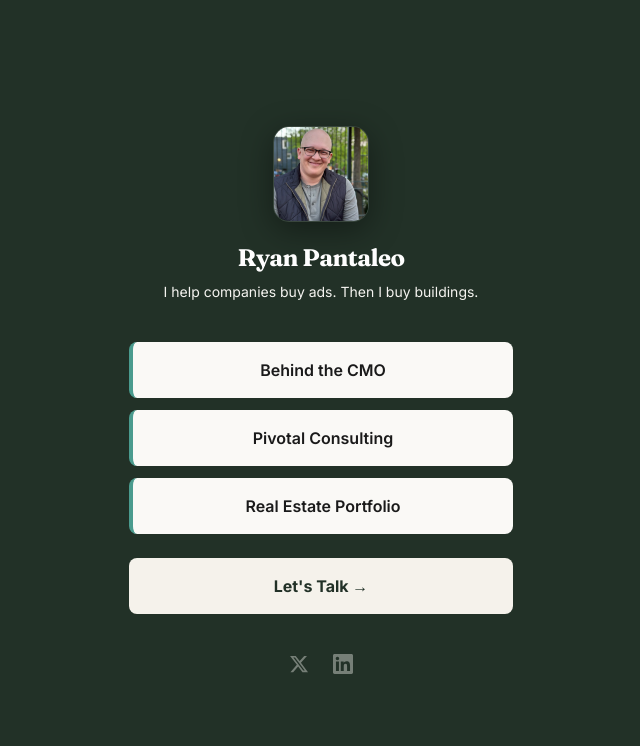
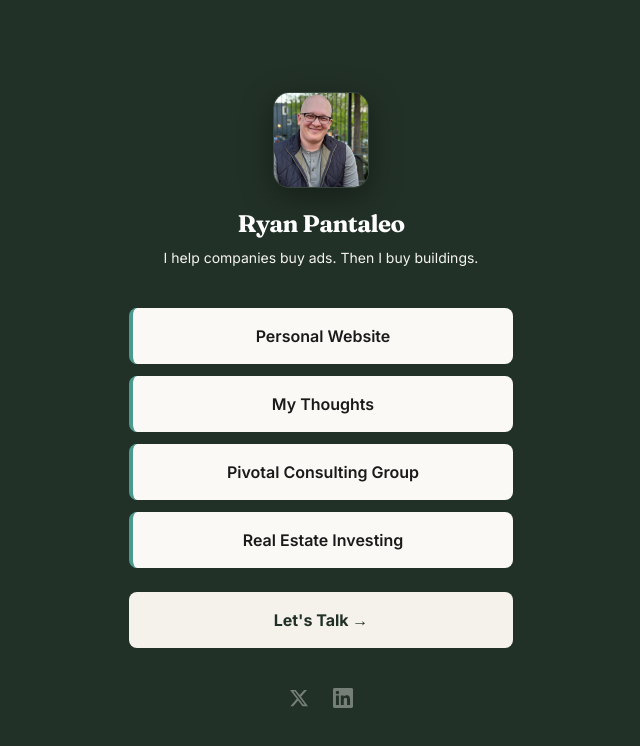
Before and after one commit to rpantaleo11/personal-website, a Next.js app: page /links in a window 1280 px wide. Shown: the top 746 px of the page, without its empty margins (319-959 px from the left). Built offline with nearby package versions, Linux system fonts and the light colour scheme.

Commit message:
Links: Personal Website, My Thoughts, PCG, Real Estate Investing

```diff
--- a/app/links/page.tsx
+++ b/app/links/page.tsx
@@ -3,9 +3,10 @@
 import { motion } from 'framer-motion';
 
 const links = [
-  { title: 'Behind the CMO', href: 'https://www.behindthecmo.com' },
-  { title: 'Pivotal Consulting', href: 'https://www.pivotal-consulting-group.com' },
-  { title: 'Real Estate Portfolio', href: '/real-estate' },
+  { title: 'Personal Website', href: '/' },
+  { title: 'My Thoughts', href: 'https://www.behindthecmo.com' },
+  { title: 'Pivotal Consulting Group', href: 'https://www.pivotal-consulting-group.com' },
+  { title: 'Real Estate Investing', href: '/real-estate' },
 ];
 
 export default function Links() {
```
